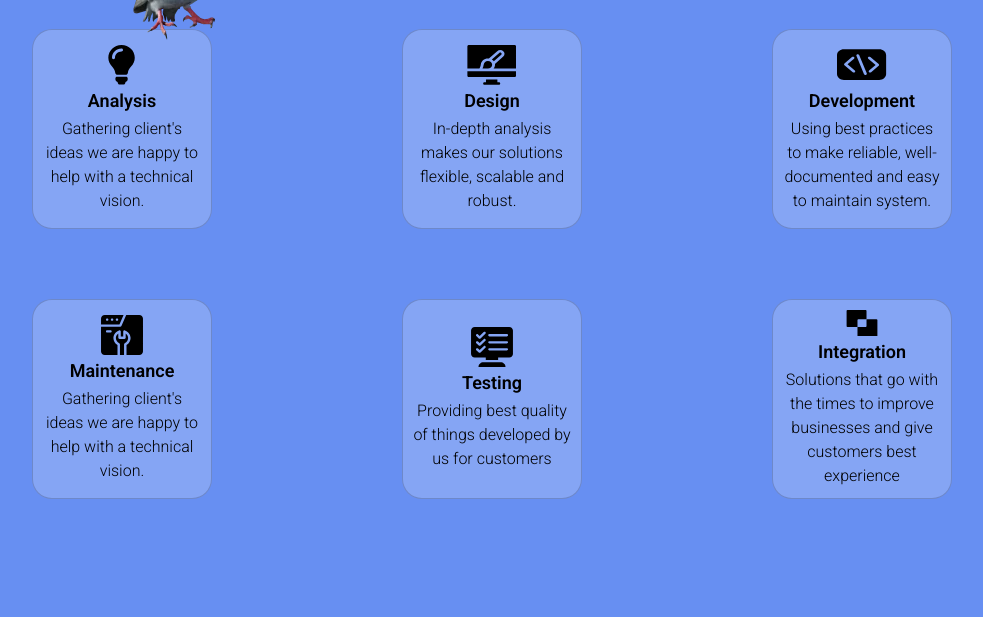
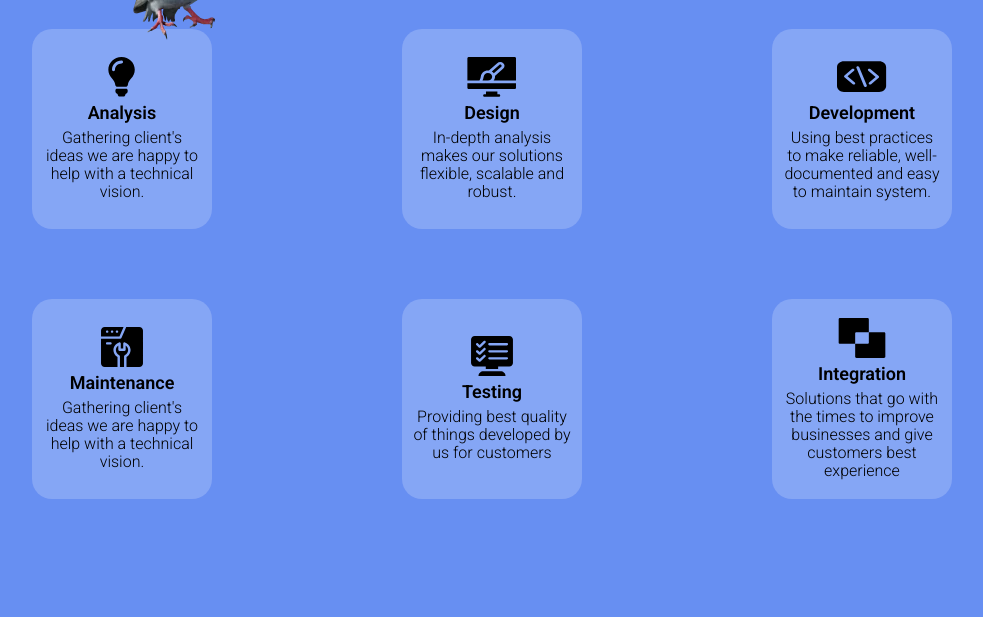
Before and after one commit to ThePepsis/Cloud_landing3, a website built with Parcel: page index.html in a window 1280 px wide. Shown: the part 723-1340 px from the top of the page, without its empty margins (148-1131 px from the left). Built offline with nearby package versions, Linux system fonts and the light colour scheme.

Commit message:
fixed section about

```diff
--- a/styles/_about--grid.scss
+++ b/styles/_about--grid.scss
@@ -17,7 +17,7 @@
     grid-template-rows: repeat(2, 1fr);
     grid-template-columns: repeat(3, 1fr);
     row-gap: min(70px, 10vw);
-    column-gap: min(190px, 5vh);
+    column-gap: 3vh;
     grid-template-areas:
       'bulb design dev'
       'maintenance testing integration'
@@ -27,7 +27,9 @@
       padding: 10px;
       width: 180px;
       height: 200px;
+      border: none;
       border-radius: 20px;
+      line-height: 18px;
       background: v.$light-blue-co;
       @include m.d-flex(center, center, nowrap, column, 0, 5px);
       cursor: pointer;
```
Also changed, not shown: dist/index.css, 1 other file.
